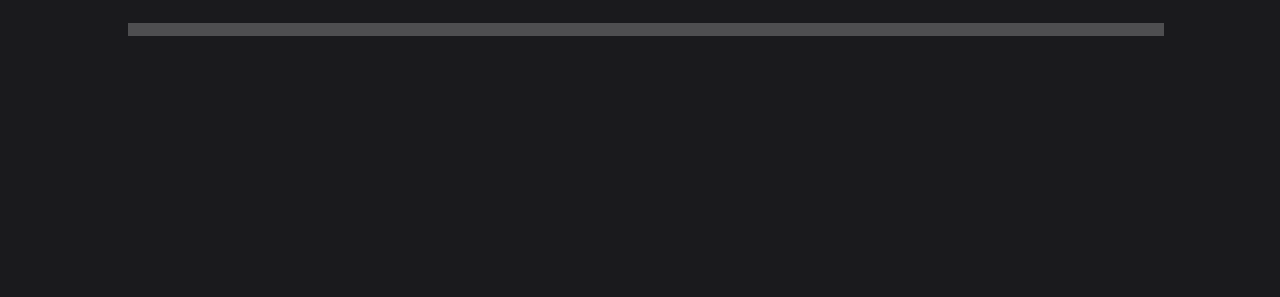
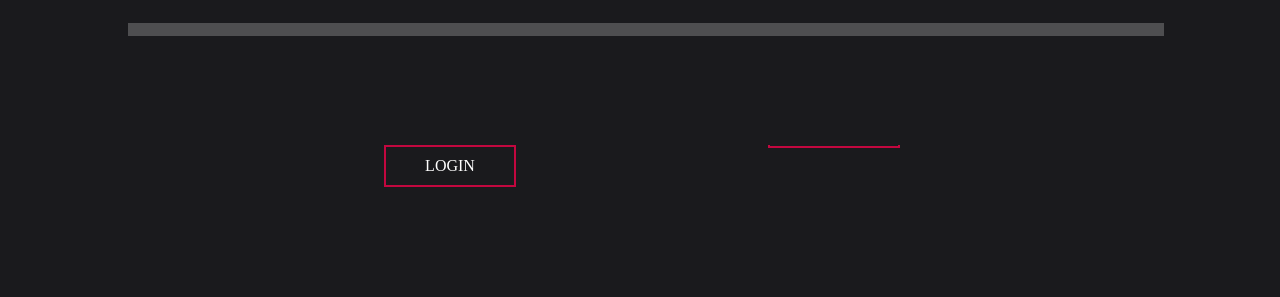
Before and after one commit to omthapa779/Fabulor, a PHP site: page / in a window 1280 px wide. Shown: the part 611-908 px from the top of the page. Run offline with PHP 8.4, Linux system fonts and the light colour scheme.

Commit message:
New button animation

```diff
--- a/css.css
+++ b/css.css
@@ -97,15 +97,70 @@
     }
 }
 
-.login{
-    height: 50vh;
-    width: 50vw;
+.buttons{
+    width: 200vw;
+    position: relative;
+    top: -40vh;
+    left: 30vw;
 }
 
-.login_button{
-   text-decoration: none;
-    color: white;
-    height: 10vh;
+.login{
+  border: solid 2px white;
     width: 10vw;
+  border-color: #C3073F;
+    text-align: center;
+    height: 3vw;
+    animation: login_up;
+    animation-duration: 1.5s;
     position: relative;
 }
+@keyframes login_up{
+    0%{
+        top: 50vh;
+    }
+    100%{
+        top: 0vh;
+    }
+}
+.login_button{
+    text-decoration: none;
+    color: white;
+    background: none;
+    width: 10vw;
+    height: 5vw;
+    border: none;
+    position: relative;
+    top: 0.8vw;
+}
+
+.signup{
+    border: solid 2px white;
+    width: 10vw;
+    border-color: #C3073F;
+    text-align: center;
+    height: 3vw;
+    position: relative;
+    left: 30vw;
+    top: -6.5vh;
+    animation: sign_up;
+    animation-duration: 2s;
+    position: relative;
+}
+@keyframes sign_up{
+    0%{
+        top: 50vh;
+    }
+    100%{
+        top: -6.5vh;
+    }
+}
+.signup_button{
+    text-decoration: none;
+    color: white;
+    background: none;
+    width: 10vw;
+    height: 5vw;
+    border: none;
+    position: relative;
+    top: -1vw;
+}
--- a/index.php
+++ b/index.php
@@ -16,12 +16,14 @@
       <HR>
       </div>
   </div>
+     <div class="buttons">
          <div class="login">
-             <button class="login_button">Login</button>
+             <a class="login_button">LOGIN</a>
          </div>
          <div class="signup">
-             <button class="signup_button">Sign UP</button>
+             <button class="signup_button">SIGN UP</button>
          </div>
+     </div>
  </div>
 </body>
 </html>
```
